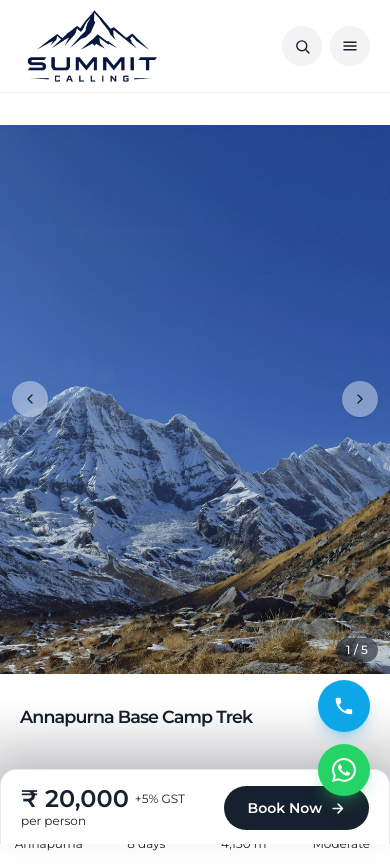
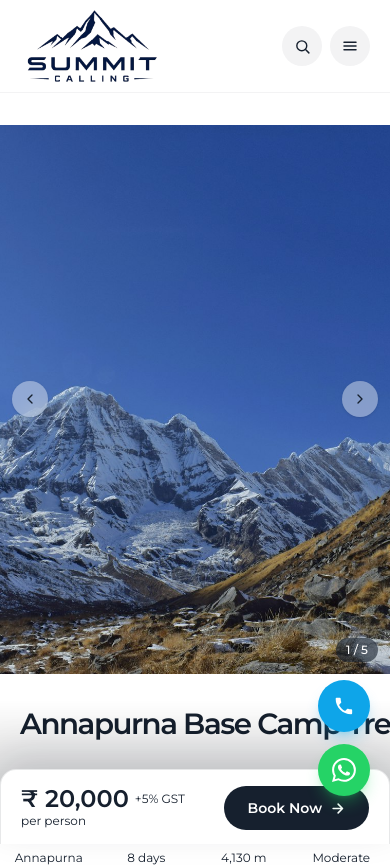
Before and after one commit to summitcalling/Website-, a Next.js app: page /treks/annapurna-base-camp-trek in a window 390 px wide. Shown: the top 867 px of the page. Built offline with nearby package versions, Linux system fonts and the light colour scheme.

Commit message:
Scale trek title size per name length so shorter names render larger while longest name still fits one line

```diff
--- a/src/app/treks/[slug]/page.js
+++ b/src/app/treks/[slug]/page.js
@@ -61,6 +61,9 @@ export default async function TrekDetailPage({ params }) {
     pkg.name.toLowerCase().includes("without")
   );
 
+  const LONGEST_TREK_NAME_LENGTH = Math.max(...treks.map((t) => t.name.length));
+  const titleVw = Math.min(7.5, 4.5 * (LONGEST_TREK_NAME_LENGTH / trek.name.length)).toFixed(2);
+
   const navItems = [
     { id: "overview", label: "Overview" },
     { id: "itinerary", label: "Itinerary" },
@@ -114,7 +117,10 @@ export default async function TrekDetailPage({ params }) {
         <div className={`${CONTAINER} pb-6 sm:pb-12`}>
           <TrekGallery gallery={gallery} name={trek.name} />
 
-          <h1 className="mt-8 whitespace-nowrap text-[4.5vw] font-semibold leading-tight tracking-tighter text-ink sm:whitespace-normal sm:text-4xl sm:tracking-normal md:text-[42px]">
+          <h1
+            style={{ fontSize: `${titleVw}vw` }}
+            className="mt-8 whitespace-nowrap font-semibold leading-tight tracking-tighter text-ink sm:whitespace-normal sm:!text-4xl sm:tracking-normal md:!text-[42px]"
+          >
             {trek.name}
           </h1>
 
```
